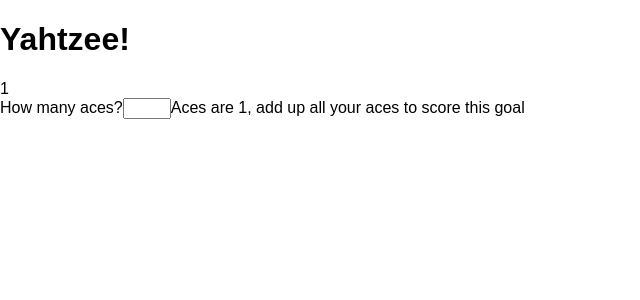
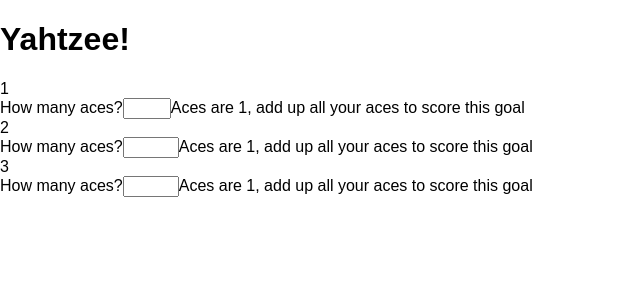
Before and after one commit to brianmontanaweb/reactzee, a React (Create React App) app: page / in a window 1280 px wide. Shown: the top 300 px of the page, without its empty margins (0-640 px from the left). Built offline with nearby package versions, Linux system fonts and the light colour scheme.

Commit message:
Goal/Objectives in Yahtzee defined by collection of components. Maybe setup as modules?

```diff
--- a/src/App.js
+++ b/src/App.js
@@ -6,11 +6,13 @@
 
   state = {
     yahtzeeHistory: [],
-    aces: ''
+    aces: '',
+    twos: '',
+    threes: '',
+    fours: '',
   };
 
   handleInput = (event) => {
-    console.log(event.target.value);
     this.setState({
       [event.target.name]: event.target.value
     });
@@ -21,7 +23,7 @@
       <div>
         <h1>Yahtzee!</h1>
         <Scoreboard handleInput={this.handleInput}
-                    scoreValue={this.state.aces} />
+                    goalValue={this.state} />
       </div>
     );
   }
--- a/src/component/dice/Dice.js
+++ b/src/component/dice/Dice.js
@@ -14,5 +14,5 @@
 };
 
 Dice.propTypes = {
-  diceValue: PropTypes.number.isRequired,
+  diceValue: PropTypes.string.isRequired,
 };
--- /dev/null
+++ b/src/component/goal/Goal.js
@@ -0,0 +1,35 @@
+import React from 'react';
+import PropTypes from 'prop-types';
+import { Dice } from '../dice/Dice';
+import { Label } from '../label/Label';
+import { Input } from '../input/Input';
+import { Hint } from '../hint/Hint';
+
+class Goal extends React.Component {
+  render() {
+    return (
+      <div>
+        <Dice diceValue={this.props.goalDice}/>
+        <Label labelName="aces"
+               labelValue="How many aces?"/>
+        <Input inputValue={this.props.goalValue}
+               inputType="number"
+               inputName={this.props.goalName}
+               inputStep={1}
+               inputMax={this.props.goalMax}
+               handleInputChange={this.props.handleInput}/>
+        <Hint hintContent="Aces are 1, add up all your aces to score this goal"/>
+      </div>
+    )
+  }
+
+  static propTypes = {
+    goalValue: PropTypes.string.isRequired,
+    handleInput: PropTypes.func.isRequired,
+    goalDice: PropTypes.string.isRequired,
+    goalMax: PropTypes.number,
+    goalName: PropTypes.string.isRequired,
+  }
+}
+
+export default Goal;
--- a/src/component/input/Input.js
+++ b/src/component/input/Input.js
@@ -19,14 +19,15 @@
 Input.defaultProps = {
   inputType: 'text',
   inputRequired: false,
-  inputClass: 'form__input'
+  inputClass: 'form__input',
+  inputMin: 0,
 };
 
 Input.propTypes = {
   inputValue: PropTypes.string.isRequired,
   inputType: PropTypes.string.isRequired,
   inputName: PropTypes.string,
-  handleInputChange: PropTypes.func,
+  handleInputChange: PropTypes.func.isRequired,
   inputRequired: PropTypes.bool,
   inputClass: PropTypes.string,
   inputStep: PropTypes.number,
--- a/src/component/scoreboard/Scoreboard.js
+++ b/src/component/scoreboard/Scoreboard.js
@@ -1,32 +1,36 @@
 import React, { Component } from 'react';
 import PropTypes from 'prop-types';
-import { Dice } from '../dice/Dice';
-import { Label } from '../label/Label';
-import { Input } from '../input/Input';
-import { Hint } from '../hint/Hint';
+import Goal from '../goal/Goal';
 
 class Scoreboard extends Component {
   render() {
     return (
       <div>
-        {/*Convert to component to handle consistent values across Dice/Label/Input*/}
-        <Dice diceValue={1}/>
-        <Label labelName="aces"
-               labelValue="How many aces?"/>
-        <Input inputValue={this.props.scoreValue}
-               inputType="number"
-               inputName="aces"
-               inputStep={1}
-               inputMin={0}
-               inputMax={6}
-               handleInputChange={this.props.handleInput}/>
-        <Hint hintContent="Aces are 1, add up all your aces to score this goal"/>
+        <Goal handleInput={this.props.handleInput}
+              goalValue={this.props.goalValue.aces}
+              goalDice="1"
+              goalMax={5}
+              goalName="aces"
+        />
+        <Goal handleInput={this.props.handleInput}
+              goalValue={this.props.goalValue.twos}
+              goalDice="2"
+              goalMax={10}
+              goalName="twos"
+        />
+        <Goal handleInput={this.props.handleInput}
+              goalValue={this.props.goalValue.threes}
+              goalDice="3"
+              goalMax={15}
+              goalName="threes"
+        />
       </div>
     )
   }
 
   static propTypes = {
-    scoreBoardCount: PropTypes.number
+    handleInput: PropTypes.func.isRequired,
+    goalValue: PropTypes.object.isRequired,
   };
 }
 
```
